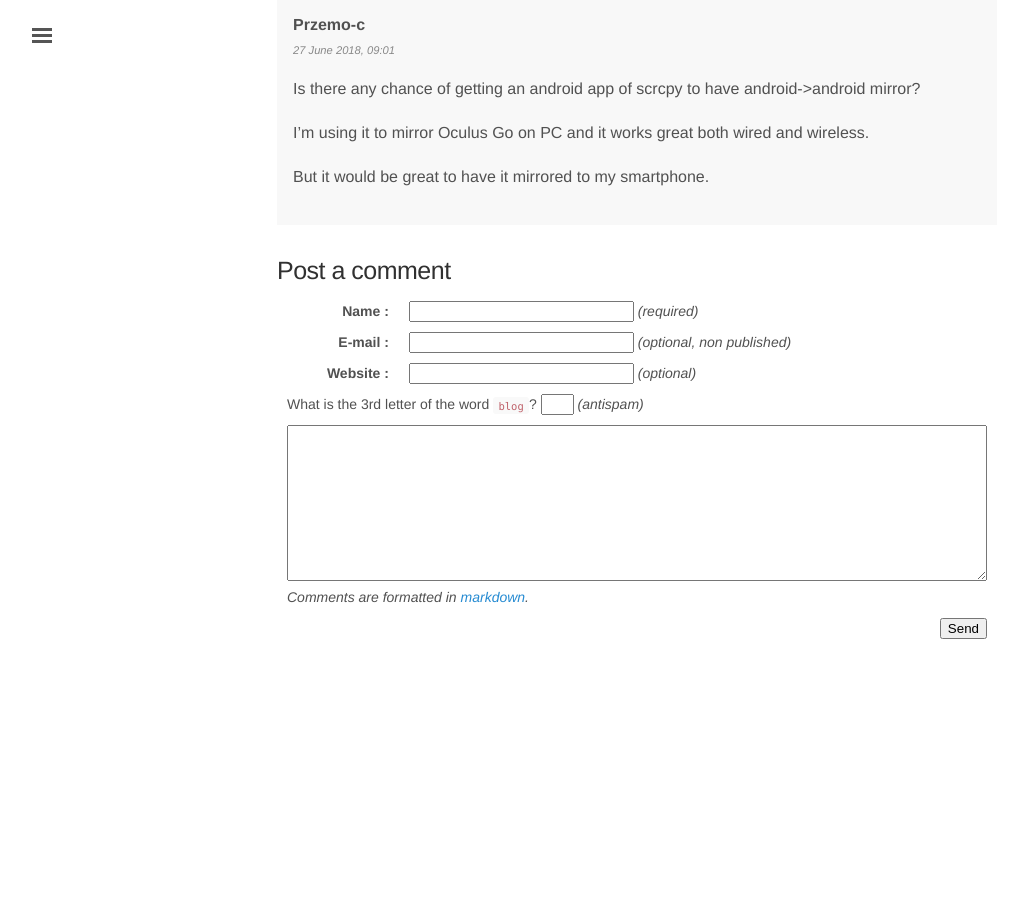
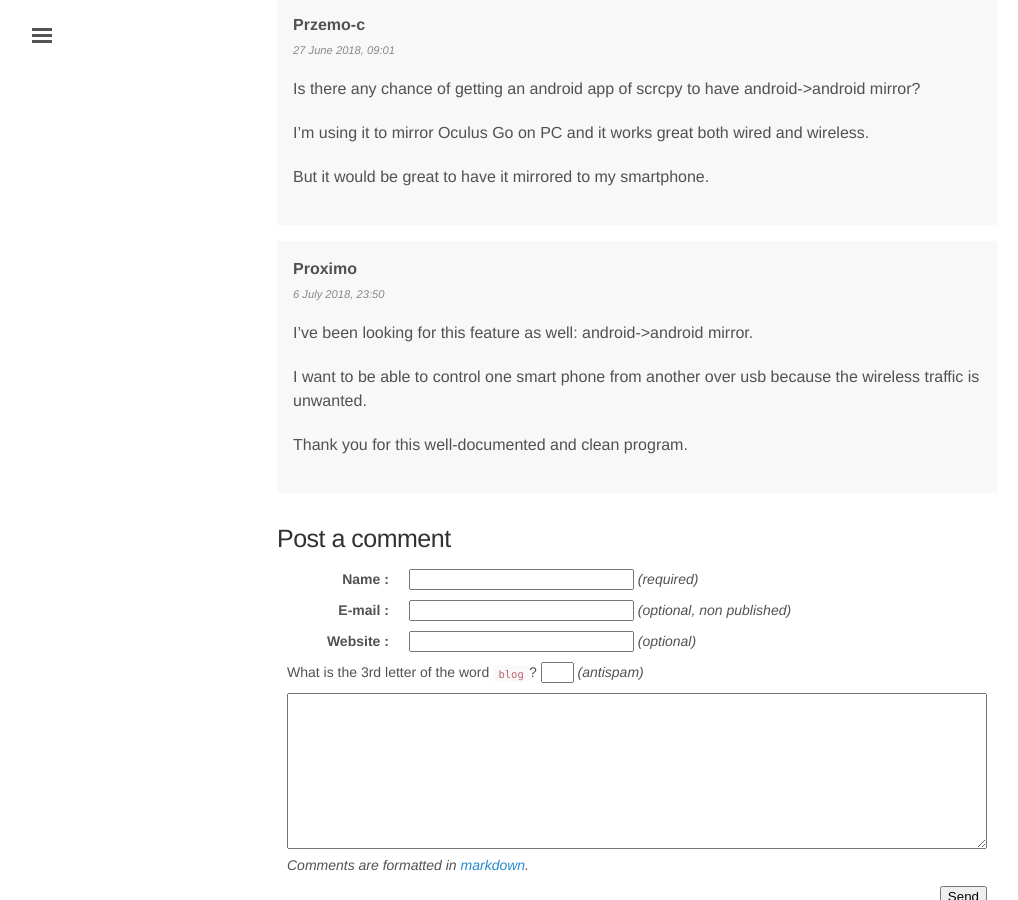
Before and after one commit to rom1v/blog.rom1v.com, a Jekyll site: the page built from _posts/2018-03-08-introducing-scrcpy.md, in a window 1280 px wide and 900 px high, scrolled down 20228 px. Shown: the whole window, without its empty margins (3-1021 px from the left). Built offline with Jekyll 4.4.1, drawn with Linux system fonts in a browser that asks for light colours; before the commit the page ends 20892 px from its top, so only the background shows below that.

Commit message:
Publish comment 46 for scrcpy

```diff
--- a/_data/comments-2018-03-introducing-scrcpy.yaml
+++ b/_data/comments-2018-03-introducing-scrcpy.yaml
@@ -444,3 +444,13 @@
     wireless.
 
     But it would be great to have it mirrored to my smartphone.
+- id: 46
+  author: Proximo
+  date: 2018-07-06 23:50:10+02:00
+  contents: |
+    I've been looking for this feature as well: android->android mirror.
+
+    I want to be able to control one smart phone from another over usb because
+    the wireless traffic is unwanted.
+
+    Thank you for this well-documented and clean program.
```
